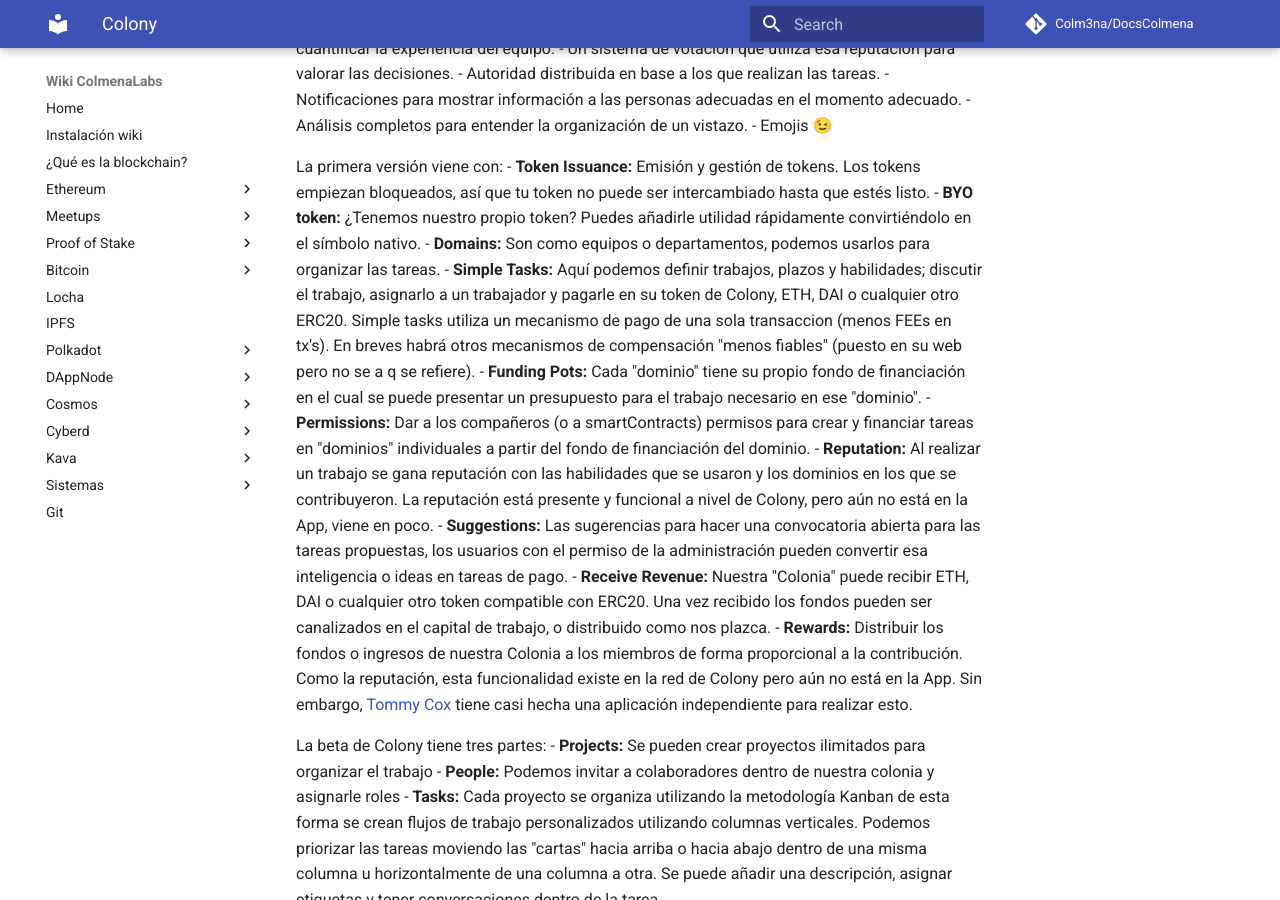
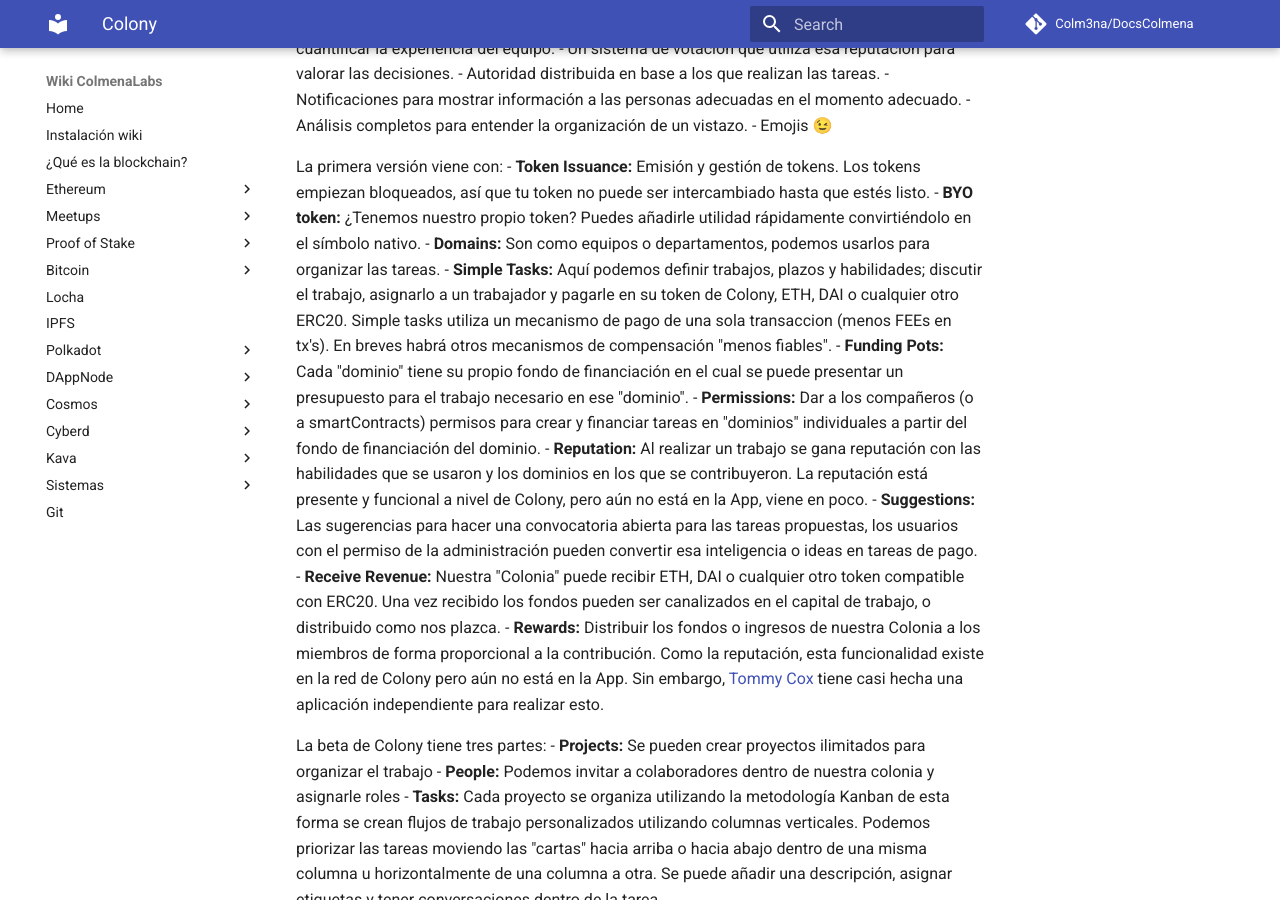
Before and after one commit to Colm3na/DocsColmena, an MkDocs documentation site: the page built from docs/colony.md, in a window 1280 px wide and 900 px high, scrolled down 498 px. Built offline with MkDocs 1.6.1 and Material for MkDocs 9.7.7, drawn with Linux system fonts in a browser that asks for light colours; comment, search, counter and statistics services are not loaded.

Commit message:
minor mods

```diff
--- a/docs/colony.md
+++ b/docs/colony.md
@@ -22,7 +22,7 @@
 - **Token Issuance:** Emisión y gestión de tokens. Los tokens empiezan bloqueados, así que tu token no puede ser intercambiado hasta que estés listo.
 - **BYO token:** ¿Tenemos nuestro propio token? Puedes añadirle utilidad rápidamente convirtiéndolo en el símbolo nativo.
 - **Domains:** Son como equipos o departamentos, podemos usarlos para organizar las tareas.
-- **Simple Tasks:** Aquí podemos definir trabajos, plazos y habilidades; discutir el trabajo, asignarlo a un trabajador y pagarle en su token de Colony, ETH, DAI o cualquier otro ERC20. Simple tasks utiliza un mecanismo de pago de una sola transaccion (menos FEEs en tx's). En breves habrá otros mecanismos de compensación "menos fiables" (puesto en su web pero no se a q se refiere).
+- **Simple Tasks:** Aquí podemos definir trabajos, plazos y habilidades; discutir el trabajo, asignarlo a un trabajador y pagarle en su token de Colony, ETH, DAI o cualquier otro ERC20. Simple tasks utiliza un mecanismo de pago de una sola transaccion (menos FEEs en tx's). En breves habrá otros mecanismos de compensación "menos fiables".
 - **Funding Pots:** Cada "dominio" tiene su propio fondo de financiación en el cual se puede presentar un presupuesto para el trabajo necesario en ese "dominio".
 - **Permissions:** Dar a los compañeros (o a smartContracts) permisos para crear y financiar tareas en "dominios" individuales a partir del fondo de financiación del dominio.
 - **Reputation:** Al realizar un trabajo se gana reputación con las habilidades que se usaron y los dominios en los que se contribuyeron. La reputación está presente y funcional a nivel de Colony, pero aún no está en la App, viene en poco.
```
